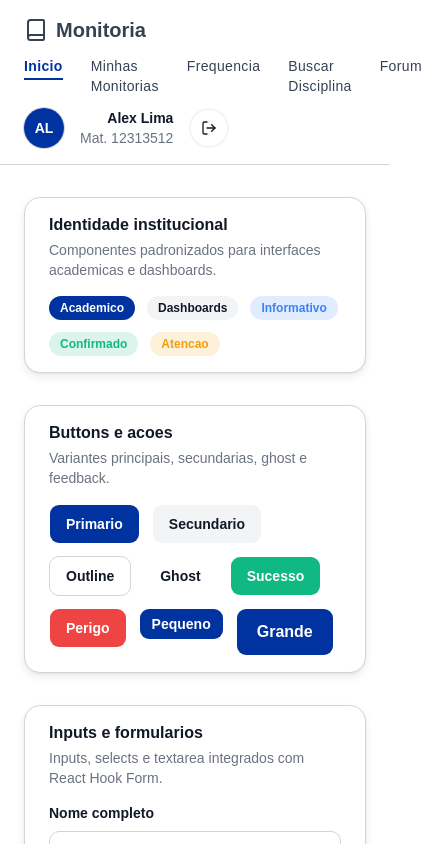
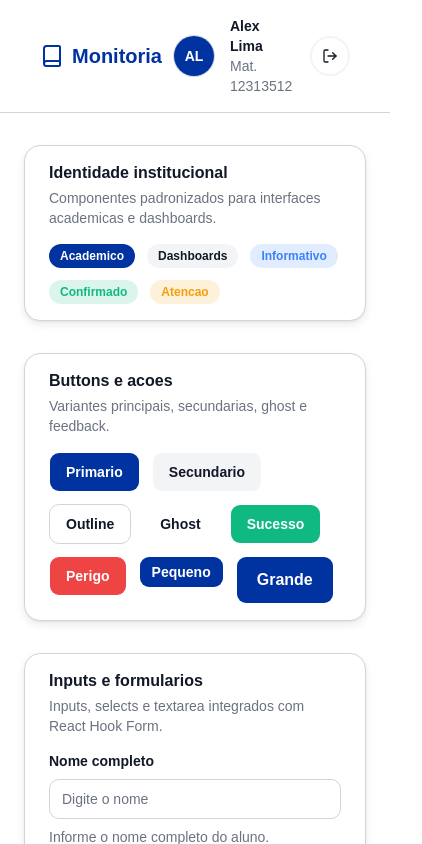
Before and after one commit to Jv1ctor/monitoria-app-web, a React (Vite) app: page /ds in a window 390 px wide. Shown: the top 844 px of the page, 422 px wide, since content can reach past the window. Built offline with nearby package versions, Linux system fonts and the light colour scheme.

Commit message:
style(topbar): Ajust topbar layout

```diff
--- a/src/components/layout/topbar.tsx
+++ b/src/components/layout/topbar.tsx
@@ -1,11 +1,11 @@
 import type { ReactElement, ReactNode } from "react"
 
 import { cn } from "@/lib/utils"
-import type { NavLinkProps } from "react-router"
+import { type NavLinkProps } from "react-router"
 import { Book } from "lucide-react"
 
 type Props = {
-  navComponents: ReactElement<NavLinkProps>[]
+  navComponents?: ReactElement<NavLinkProps>[]
   className?: string
   actions?: ReactNode
 }
@@ -14,16 +14,16 @@ function Topbar({ navComponents = [], className, actions }: Props) {
   return (
     <div
       className={cn(
-        "flex flex-col gap-3 px-6 py-4 sm:flex-row sm:items-center sm:justify-between",
+        "flex gap-3 px-10 py-4 justify-between sm:flex-row sm:items-center",
         className,
       )}
     >
-      <div className="flex items-center gap-2 text-gray-700 font-bold text-xl">
+      <div className="flex items-center gap-2 text-primary font-bold text-xl">
         <Book />
         Monitoria
       </div>
 
-      <nav className="space-y-1">
+      <nav className="hidden lg:block space-y-1">
         <ul className="flex justify-between gap-7">
           {navComponents &&
             navComponents.map((component) => (
```
